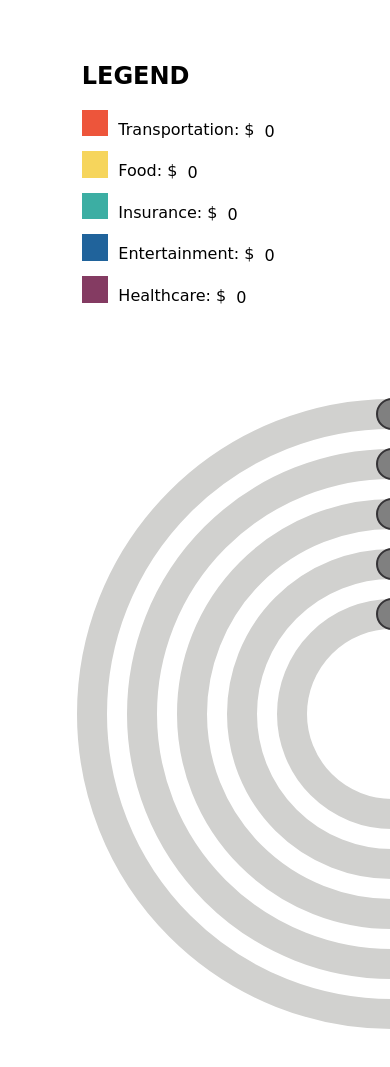
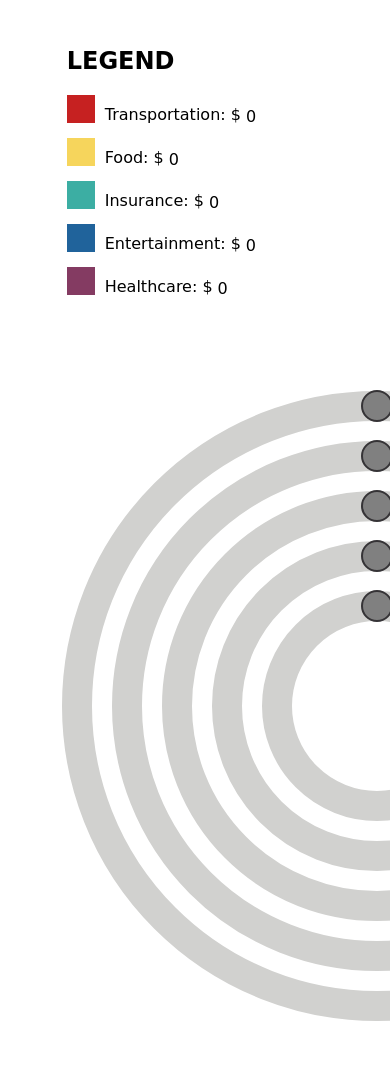
Before and after one commit to imnotbeno/circular-slider, a plain HTML site: page index.html in a window 390 px wide. Shown: the top 1067 px of the page. Drawn offline with Linux system fonts and the light colour scheme.

Commit message:
fixed responsive design for mobile

```diff
--- a/app.js
+++ b/app.js
@@ -1,6 +1,6 @@
 const transportation = {
   container: "transportation",
-  color: "#ed553b",
+  color: "#c62121",
   max: 1000,
   min: 0,
   step: 100,
@@ -19,7 +19,7 @@ const food = {
 const insurance = {
   container: "insurance",
   color: "#3caea3",
-  max: 1000,
+  max: 10000,
   min: 0,
   step: 10,
   radius: 200,
--- a/index.html
+++ b/index.html
@@ -2,7 +2,7 @@
 <html lang="en">
   <head>
     <meta charset="UTF-8" />
-    <meta name="viewport" content="width=device-width, initial-scale=1.0" />
+    <!-- <meta name="viewport" content="width=device-width, initial-scale=1.0"/> -->
     <link rel="stylesheet" type="text/css" href="styles.css" />
     <title>Circular Slider</title>
   </head>
@@ -15,7 +15,7 @@
             <li class="Transportation">
               <span
                 class="color-square"
-                style="background-color: #ed553b"
+                style="background-color: #c62121"
               ></span>
               <span class="legend-title">Transportation: $</span>
               <span id="transportation-amount" class="legend-amount">0</span>
@@ -55,7 +55,7 @@
           </ul>
         </div>
 
-        <div id="sliders" class="col- right">
+        <div id="sliders" class="col-2 right">
           <svg id="svg_container" height="700" width="700"></svg>
         </div>
       </div>
--- a/styles.css
+++ b/styles.css
@@ -20,7 +20,7 @@ body {
 }
 
 /*For mobile*/
-@media only screen and (max-width: 480px) {
+@media only screen and (max-width: 420px) {
   [class*="col-"] {
     width: 100%;
   }
@@ -28,20 +28,27 @@ body {
 
 /*Sliders*/
 .container {
-  max-width: 1000px;
+  max-width: 1200px;
   width: 100%;
-  padding: 5%;
+  padding: 1%;
 }
 
 #app {
   display: flex;
   flex-wrap: wrap;
+  max-width: 1100px;
+}
+
+#sliders {
+  max-width: 730px;
+  width: 100%;
+  max-height: 730px;
 }
 
 /*Legend*/
 
 .legend {
-  float: left;
+  width: 350px;
 }
 
 .legend ul {
@@ -54,11 +61,11 @@ body {
 
 .legend-title {
   margin-left: 10px;
-  margin-right: 10px;
+  margin-right: 5px;
   margin-top: 10px;
 }
 
-.legend-amount{
+.legend-amount {
   margin-top: 12px;
 }
 
```
